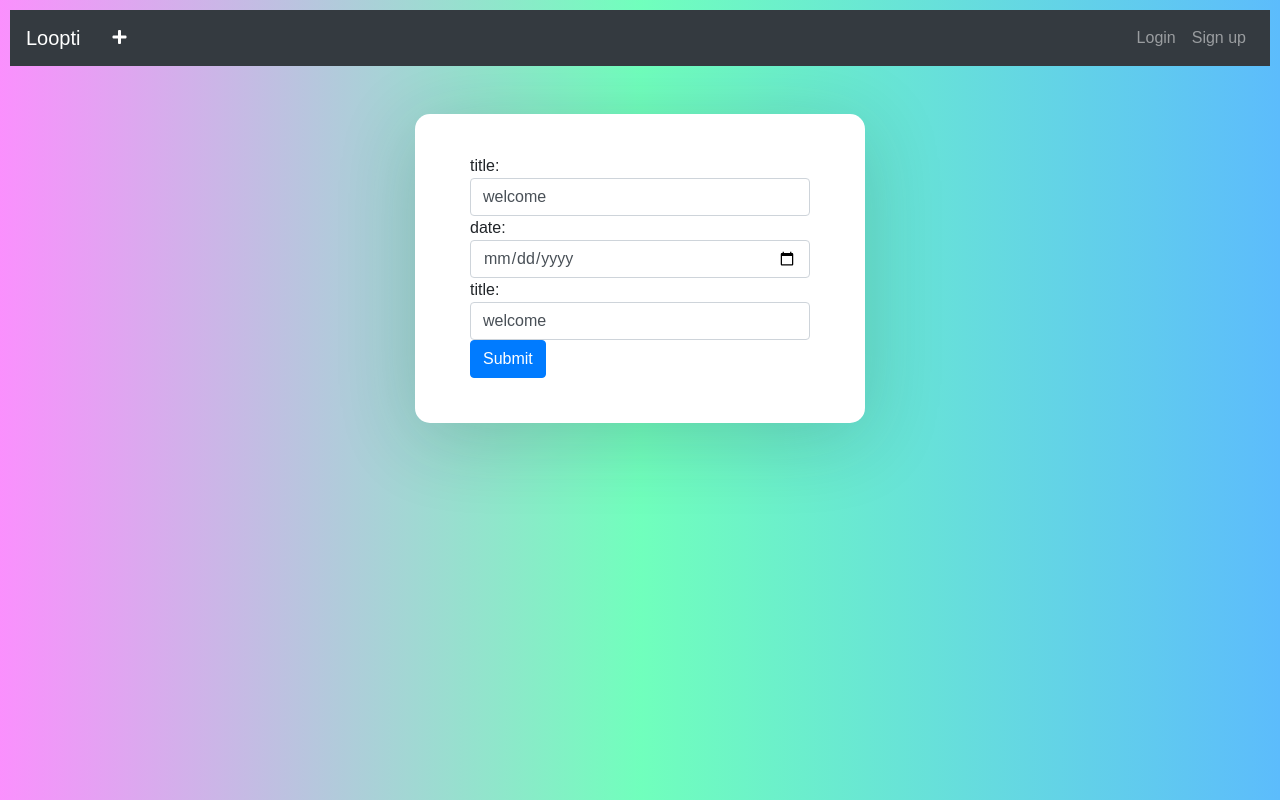
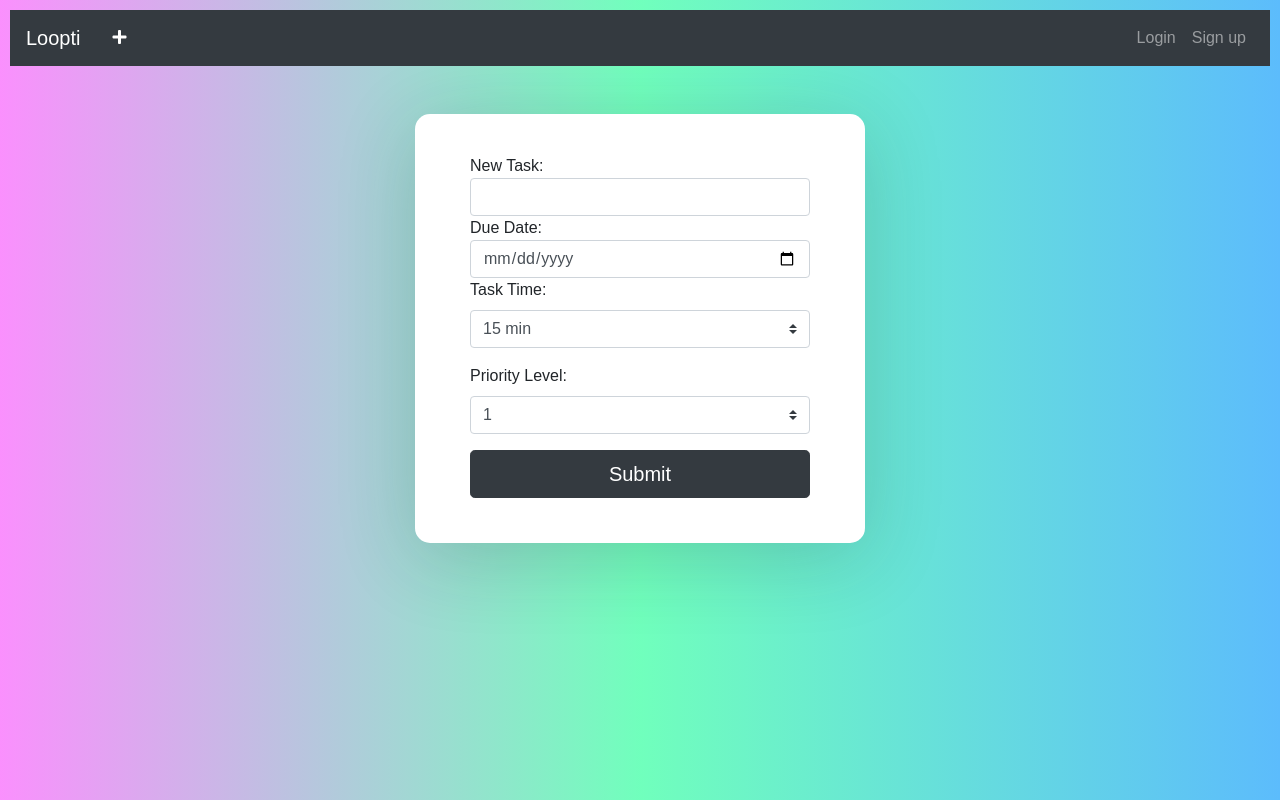
Before and after one commit to rhubble1987/final-project, a React (Create React App) app in the folder client/: page /createTask in a window 1280 px wide. Built offline with nearby package versions, Linux system fonts and the light colour scheme.

Commit message:
adding task

```diff
--- a/client/package.json
+++ b/client/package.json
@@ -4,6 +4,7 @@
   "private": true,
   "dependencies": {
     "@fortawesome/fontawesome-free": "^5.15.3",
+    "@popperjs/core": "^2.9.1",
     "@testing-library/jest-dom": "^5.11.9",
     "@testing-library/react": "^11.2.5",
     "@testing-library/user-event": "^12.8.3",
--- a/client/src/httpClient.js
+++ b/client/src/httpClient.js
@@ -1,7 +1,7 @@
 import axios from "axios";
 
 export const httpClient = axios.create({
-    baseURL: "http://localhost:3005"
+    baseURL: "http://localhost:3005/api"
 })
 
 export const requestWithJWT = ()=>{
--- a/client/src/screens/CreateTask/index.js
+++ b/client/src/screens/CreateTask/index.js
@@ -1,36 +1,78 @@
-import { useState } from 'react';
+import { useState, Col } from 'react';
 import { Form, Button } from 'react-bootstrap';
 import { useHistory } from 'react-router';
 import { httpClient } from '../../httpClient';
+import { createPopper } from '@popperjs/core';
 const CreateTask = () => {
 
-    const [title, setTitle] = useState('welcome');
-    const [date, setDate] = useState('');
+    const [name, setName] = useState('');
+    const [dueDate, setDueDate] = useState(null);
+    const [importance, setImportance] = useState(1);
+    const [durationEstimate, setDurationEstimate] = useState(15);
+    const [note, setNote] = useState('');
+    const user = JSON.parse(localStorage.getItem("user"))
+
     const history = useHistory();
 
     const submitData = () => {
-        const formdata = {title, date};
+        const formdata = {
+            name: name,
+            dueDate: dueDate,
+            importance: importance,
+            durationEstimate: durationEstimate,
+            note: note,
+            userId: user.user.id
+        }
 
-        httpClient.post('/tasks', {...formdata})
+        httpClient.post('/tasks', { ...formdata })
             .then(response => {
                 // handle next steps
-                history.pushState('/tasks')
+                console.log(response)
+                history.push('/tasks')
             })
         // url: /tasks
         // method: POST
         // data: formdata
     }
 
-    const changeTitle = (event) => {
-        const value = event.target.value;
-        setTitle(value);
-    }
 
     return <Form>
-        title: <input onChange={changeTitle} className="form-control" type="text" value={title} />
-        date: <input onChange={changeTitle} className="form-control" type="date" value={date} />
-        title: <input onChange={changeTitle} className="form-control" type="text" value={title} />
-        <Button onClick={submitData}>Submit</Button>
+        New Task: <input onChange={(e) => setName(e.target.value)} className="form-control" type="text" value={name} />
+        Due Date: <input onChange={(e) => setDueDate(e.target.value)}  className="form-control" type="date" value={dueDate} />
+
+        <Form.Group>
+            <Form.Label>Task Time:</Form.Label>
+            <br/>
+            <Form.Control as="select" custom onChange={(e) =>  setDurationEstimate(e.target.value)} value={durationEstimate}>
+                <option value={15}>15 min</option>
+                <option value={30}>30 min</option>
+                <option value={60}>60 min</option>
+                {/* <option>more then 1 hour</option> */}
+            </Form.Control>
+        </Form.Group>
+
+        <Form.Group>
+            <Form.Label>Priority Level:</Form.Label>
+            <br/>
+            <Form.Control as="select" custom onChange={(e) =>  setImportance(e.target.value)} value={importance}>
+                <option>1</option>
+                <option>2</option>
+                <option>3</option>
+                <option>4</option>
+                <option>5</option>
+                <option>6</option>
+                <option>7</option>
+                <option>8</option>
+                <option>9</option>
+                <option>10</option>
+            </Form.Control>
+        </Form.Group>
+
+
+
+
+
+        <Button className="btn btn-dark btn-lg btn-block" onClick={submitData}>Submit</Button>
     </Form>;
 
 }
```
Also changed, not shown: 1 other file (tests, documents, lock files or other folders).
